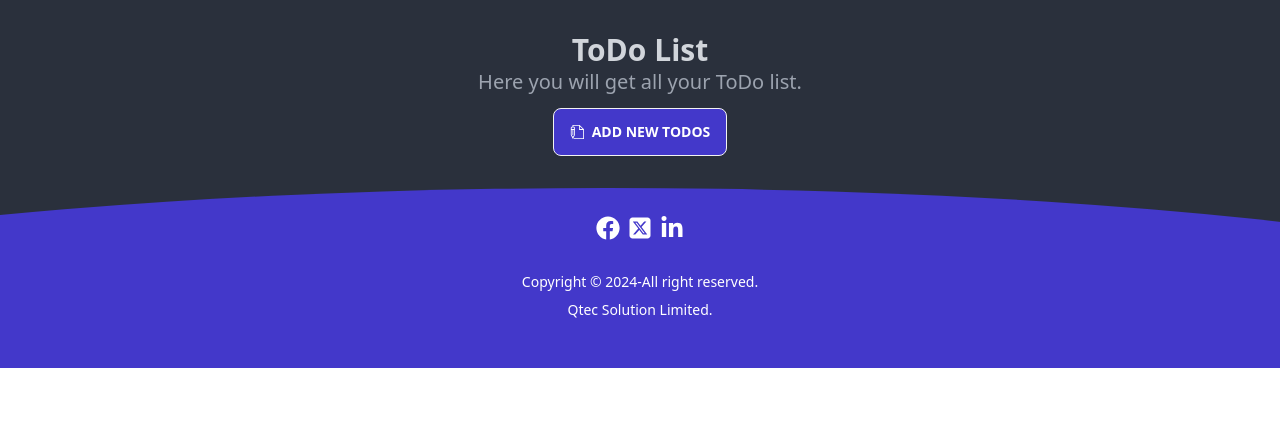
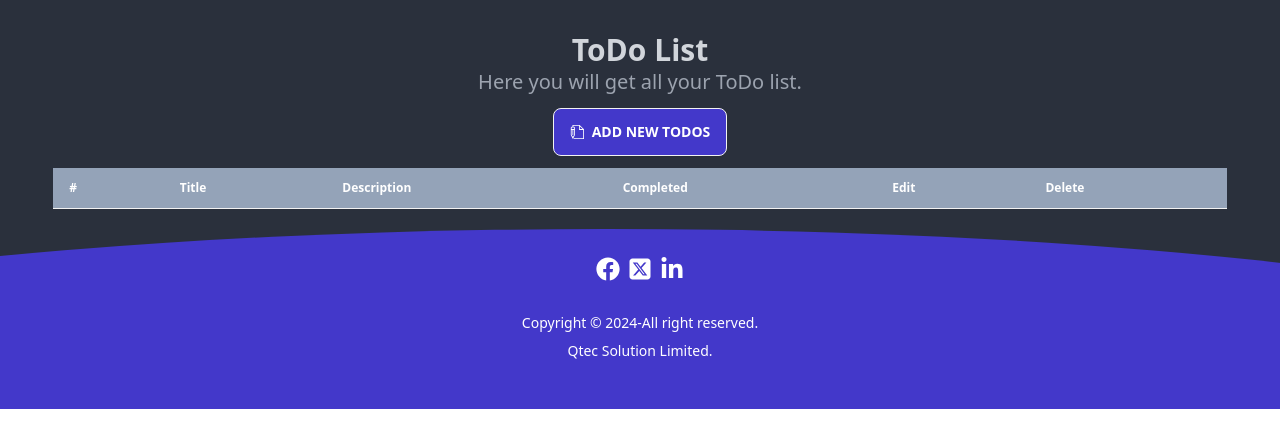
Before and after one commit to monzurul002/todo-list-app, a React (Vite) app: page /todos in a window 1280 px wide. Shown: the top 448 px of the page. Built offline with nearby package versions, Linux system fonts and the light colour scheme.

Commit message:
list display

```diff
--- /dev/null
+++ b/src/components/Lists.jsx
@@ -0,0 +1,26 @@
+import { FaRegEdit } from "react-icons/fa";
+import { MdDelete } from "react-icons/md";
+
+const Lists = ({ list, index }) => {
+    const { title, description, completed, taskPriority } = list;
+    return (<tr className={`${taskPriority === "high" ? "bg-red-400" : taskPriority === "medium" ? "bg-yellow-300" : "bg-primary"}`}>
+
+        <th>{index + 1}</th>
+        <td>{title}</td>
+        <td>{description}</td>
+        <td>{completed ? <input type="checkbox" checked="checked" className="checkbox checkbox-xs checkbox-success" /> :
+            <input type="radio" name="radio-5" className="radio radio-success" />}</td>
+        <td className=" px-2 py-2 text-green-600 font-bold text-2xl ">
+            <button><FaRegEdit /></button>
+        </td>
+        <td>
+            <button className="text-2xl bg-red-400 px-1 py-1 rounded-lg"><MdDelete className="text-white" />
+            </button>
+        </td>
+    </tr>
+
+
+    );
+};
+
+export default Lists;
--- a/src/components/Todos.jsx
+++ b/src/components/Todos.jsx
@@ -1,61 +1,66 @@
-import { useEffect, useRef, useState } from "react";
+
+import { useRef, useState } from "react";
 import { FaPenNib } from "react-icons/fa";
 import { TfiWrite } from "react-icons/tfi";
-
-
-
-//getTOdosfromlocalStorage
-const getLocalStorageLits = () => {
-    const lists = localStorage.getItem("lists")
-    if (lists) {
-        return JSON.parse(lists)
-    } else {
-        return []
-    }
-}
+import Lists from "./Lists";
 
 const Todos = () => {
-    const [tasks, setTasks] = useState(getLocalStorageLits())
-    const [taskDetails, setTaskDetails] = useState({})
-    const [taskPriority, setTaskPriority] = useState("")
-    const titleRef = useRef()
-    const descriptionRef = useRef()
+    //getTOdosfromlocalStorage
+    const getLocalStorageLits = () => {
+        const lists = localStorage.getItem("lists");
 
+        if (lists) {
+            return JSON.parse(lists);
+        } else {
+            return [];
+        }
+    };
 
+    const [tasks, setTasks] = useState(getLocalStorageLits());
+    const titleRef = useRef();
+    const descriptionRef = useRef();
+    const [taskPriority, setTaskPriority] = useState("");
 
     //addTodo
     const handleSubmit = (e) => {
-        e.preventDefault()
+        e.preventDefault();
         const title = titleRef.current.value;
         const description = descriptionRef.current.value;
+        if (!title || !description || !taskPriority) {
+            return alert("Form fill up frist correctly.")
+        }
         const taskInfo = {
-            title, description, completed: false,
+            title,
+            description,
+            completed: false,
             taskPriority
-        }
-        setTaskDetails(taskInfo)
-    }
+        };
 
+        const updatedTasks = [...tasks, taskInfo];
+        // Update state with updated tasks
+        setTasks(updatedTasks);
+        localStorage.setItem("lists", JSON.stringify(updatedTasks));
+        // Clear title input field
+        titleRef.current.value = "";
+        descriptionRef.current.value = "";
+        setTaskPriority("");
 
-    useEffect(() => {
-        localStorage.setItem("lists", JSON.stringify([...tasks, taskDetails]))
-    }, [taskDetails, tasks])
-
+    };
 
     //modal close function
     function handleClose() {
-        const modal = document.getElementById('my_modal_3');
+        const modal = document.getElementById("my_modal_3");
         modal.close();
     }
+
     return (
-        <div>
+        <div className="w-11/12 mx-auto text-white">
             <div className="text-center">
                 <h2 className="text-2xl md:text-3xl pt-8 font-bold text-gray-300 text-center">ToDo List</h2>
-                <p className="text-xl font-sm text-gray-400">Here you will get all your ToDo list.
-                </p>
+                <p className="text-xl font-sm text-gray-400">Here you will get all your ToDo list.</p>
 
                 {/* Add Todo button */}
-                <button className="btn bg-indigo-700 text-white my-3" onClick={() => document.getElementById('my_modal_3').showModal()}><TfiWrite /> ADD NEW TODOS
-                </button>
+                <button className="btn bg-indigo-700 text-white my-3" onClick={() => document.getElementById("my_modal_3").showModal()}><TfiWrite /> ADD NEW TODOS</button>
 
                 {/* modal */}
                 <dialog id="my_modal_3" className="modal">
@@ -68,23 +73,19 @@ const Todos = () => {
                             <label className="form-control w-full ">
                                 <div className="label">
                                     <span className="label-text text-white">Task Title</span>
-
                                 </div>
                                 <div className="input  border-white w-full flex justify-bewteen gap-3 items-center bg-primary ">
                                     <FaPenNib />
                                     <input type="text" ref={titleRef} className="bg-primary" placeholder="Type here" />
                                 </div>
-
                             </label>
 
                             {/* description input area */}
                             <label className="form-control w-full  ">
                                 <div className="label">
                                     <span className="label-text text-white">Task Description</span>
-
                                 </div>
                                 <div className="  w-full flex justify-bewteen gap-3 items-center ">
-
                                     <textarea placeholder="Desctiption" ref={descriptionRef} className="textarea textarea-bordered textarea-lg w-full bg-primary border-white " ></textarea>
                                 </div>
                             </label>
@@ -93,14 +94,12 @@ const Todos = () => {
                             <label className="form-control w-full mt-2 text-white ">
                                 <div className="label">
                                     <span className="label-text text-white">Task Priority</span>
-
                                 </div>
                                 <select onChange={(e) => setTaskPriority(e.target.value)} className="select select-bordered border-white bg-primary">
                                     <option disabled selected>Pick one</option>
                                     <option value="low">Low</option>
                                     <option value="medium">Medium</option>
                                     <option value="high">High</option>
-
                                 </select>
                                 <div className="label">
                                     <span className="label-text-alt">Alt label</span>
@@ -109,17 +108,36 @@ const Todos = () => {
                             </label>
 
                             {/* submit button */}
-                            <input className="btn bg-indigo-700 text-white my-3" type="submit" value="Submit" />
+                            <input className="btn bg-indigo-700 text-white px-8 hover:bg-warning my-3" type="submit" value="Submit" />
 
                         </form>
-
                     </div>
                 </dialog>
-
-
-
             </div>
 
+            {/* show list by table */}
+            <div className="overflow-x-auto ">
+
+                <table className="table">
+                    {/* head */}
+                    <thead>
+                        <tr className=" text-white text-md bg-slate-400">
+                            <th>#</th>
+
+                            <th>Title</th>
+                            <th>Description</th>
+                            <th>Completed</th>
+                            <th>Edit</th>
+                            <th>Delete</th>
+                        </tr>
+                    </thead>
+                    <tbody>
+                        {
+                            tasks.map((list, index) => <Lists list={list} key={index} index={index}></Lists>)
+                        }
+                    </tbody>
+                </table>
+            </div>
         </div>
     );
 };
```
